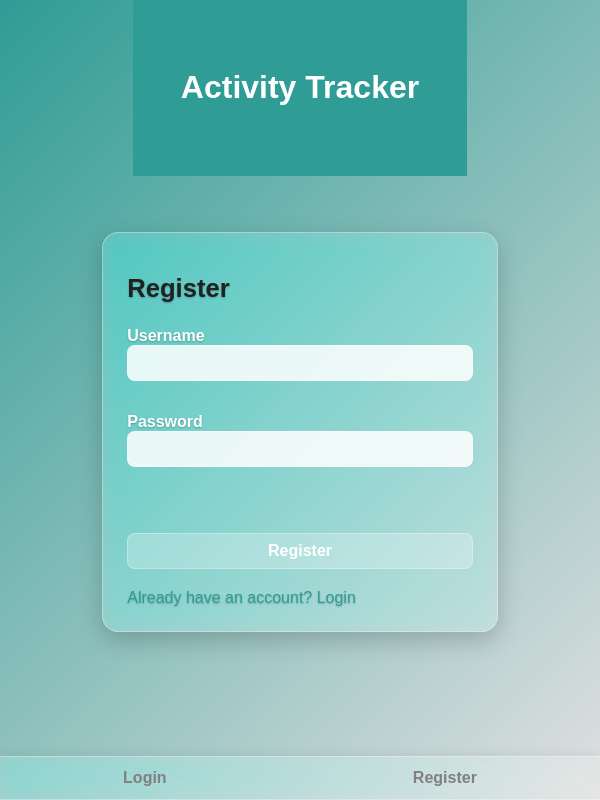
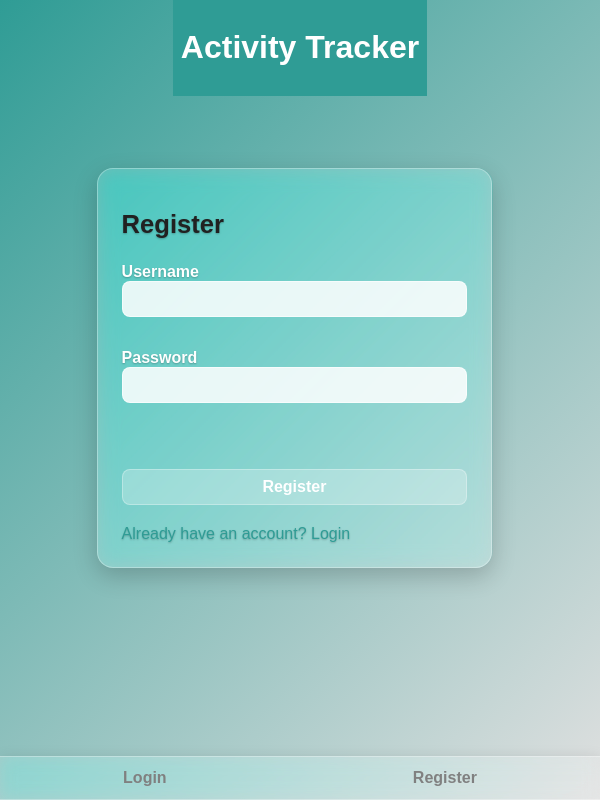
Before and after one commit to hallowslab/ActivTracker, a Flask app: page /register in a window 600 px wide. Run offline with Flask 3, Linux system fonts and the light colour scheme; some libraries are stand-ins or nearby versions.

Commit message:
i hate css

```diff
--- a/src/static/css/base.css
+++ b/src/static/css/base.css
@@ -14,7 +14,7 @@
 /* --- Body --- */
 body {
 font-family: sans-serif;
-max-width: 70vw;
+max-width: 80vw;
 margin: 0 auto;
 padding: 0;
 display: flex;
@@ -154,7 +154,7 @@ color: #000;
 @media (min-width: 600px) {
 main {
 padding: 2rem 2rem;
-max-width: 80%;
+max-width: 90%;
 margin: 0 auto;
 /* centers the main block */
 }
@@ -164,8 +164,11 @@ body {
 max-width: 100%;
 margin: auto;
 }
+header {
+    padding: .5rem;
+}
 main {
-margin: auto;
+margin: 1rem 1rem 1rem 0.3rem;
 width: 80%;
 max-width: 100%;
 }
@@ -175,3 +178,9 @@ padding: 0 0.5rem;
 /* optional small padding */
 }
 }
+
+@media (max-height: 600px) {
+header {
+    padding: .5rem;
+}
+}
```
